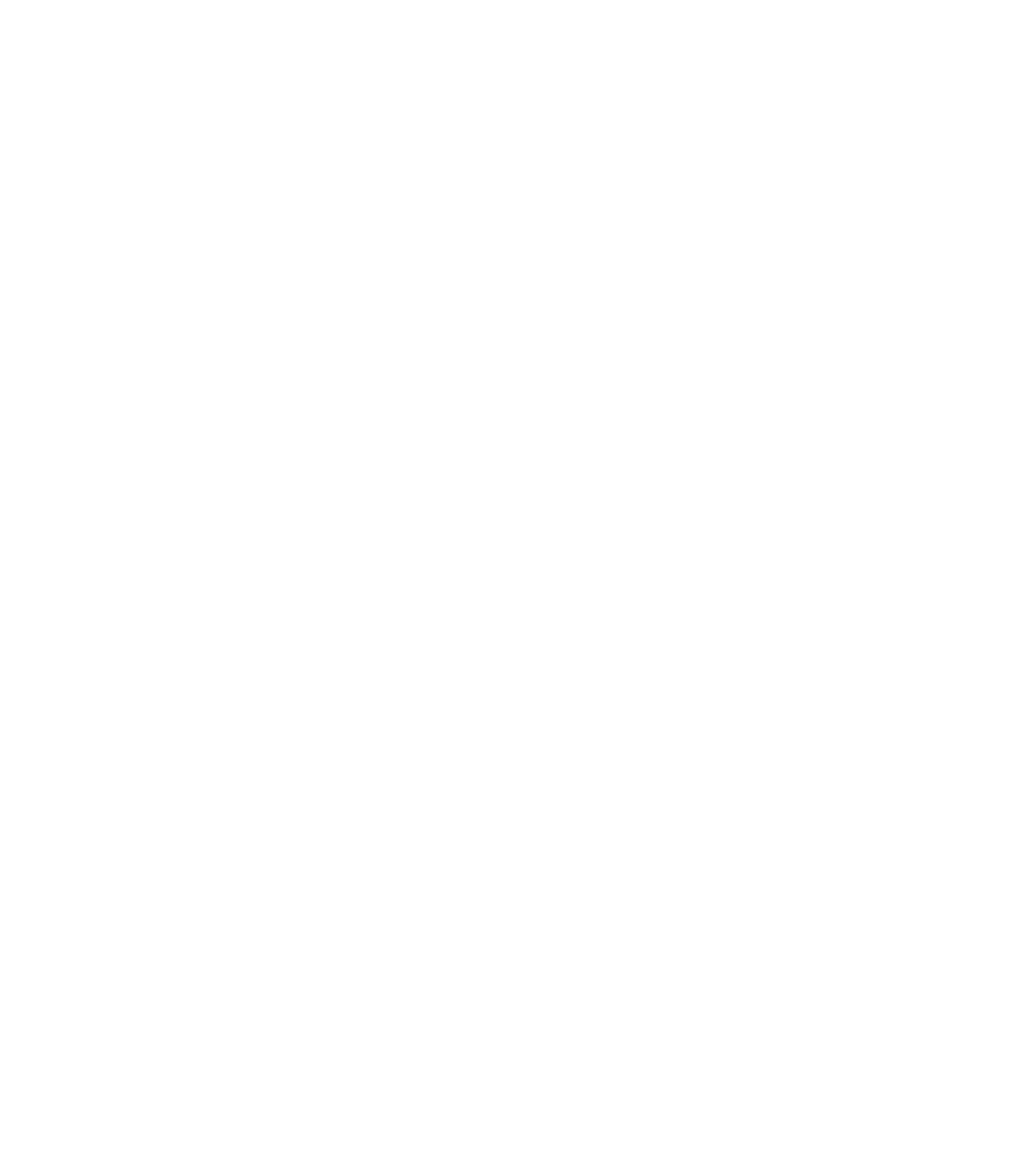
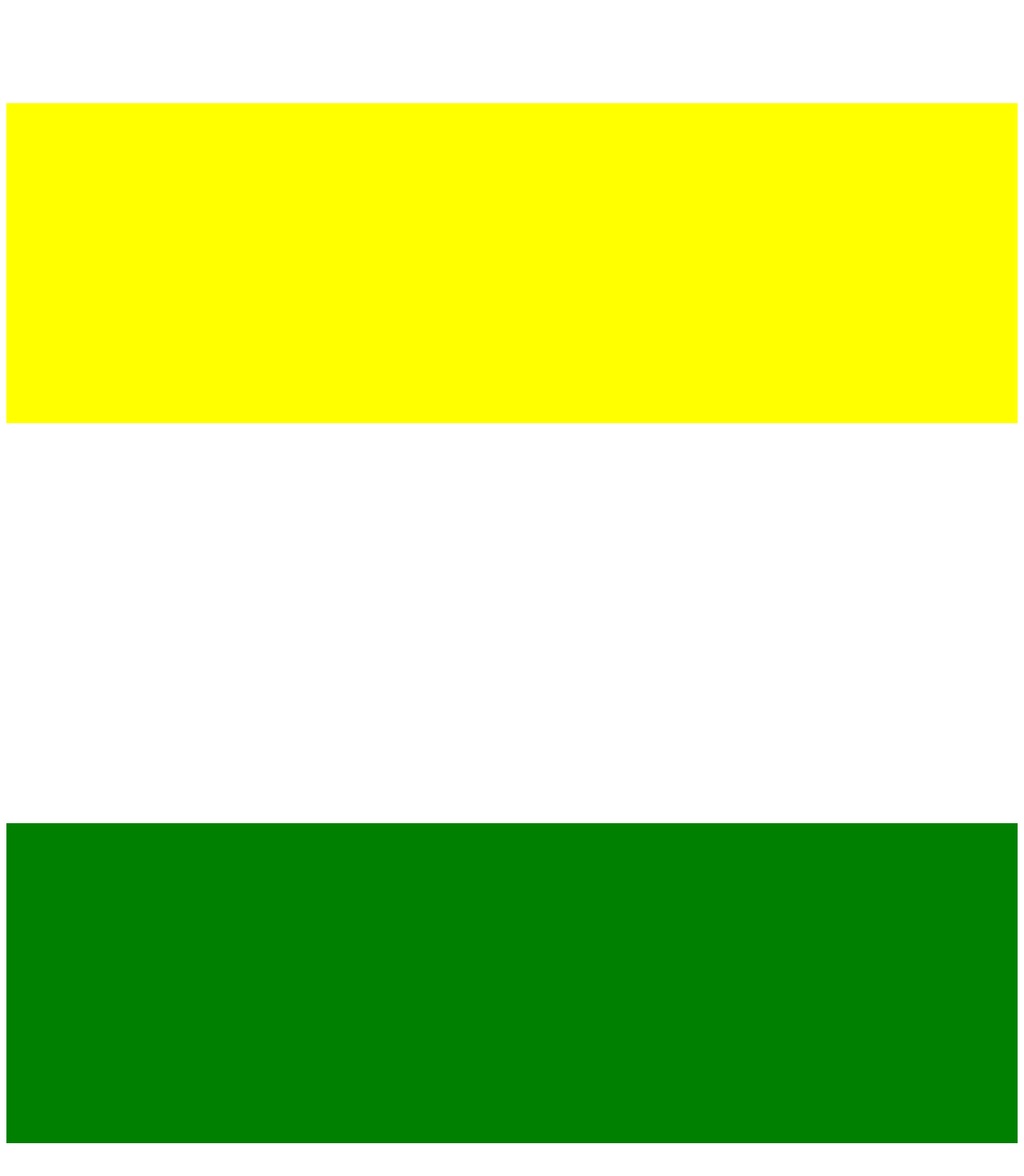
Before and after one commit to Rimao416/nextjs, a Next.js app: page /dashboard in a window 1280 px wide. Shown: the part 740-2210 px from the top of the page at 80% size. Before the commit the page ends 800 px from the top, so only its background shows below. Built offline with nearby package versions, Linux system fonts and the light colour scheme.

Commit message:
03_Anchor

```diff
--- a/app/dashboard/page.tsx
+++ b/app/dashboard/page.tsx
@@ -5,7 +5,12 @@ export const metadata = {
 };
 
 function page() {
-  return <div>Page</div>;
+  return <div>
+    <h1 style={{marginTop:"50px"}}>Dashboard Page</h1>
+    <div className="part-yellow" id="yellow"></div>
+    <div className="part-green" id="green"></div>
+    <div className="part-red" id="red"></div>
+  </div>;
 }
 
 export default page;
--- a/app/globals.css
+++ b/app/globals.css
@@ -7,3 +7,19 @@
 .active{
   color: hotpink;
 }
+.part-yellow{
+  margin-top: 500px;
+  height: 400px;
+  background-color: yellow;
+}
+.part-green{
+  margin-top: 500px;
+  height: 400px;
+  background-color: green;
+}
+
+.part-red{
+  margin-top: 500px;
+  height: 400px;
+  background-color: red;
+}
```
Also changed, not shown: app/page.tsx (+6 -3 lines), 1 other file (tests, documents, lock files or other folders).
